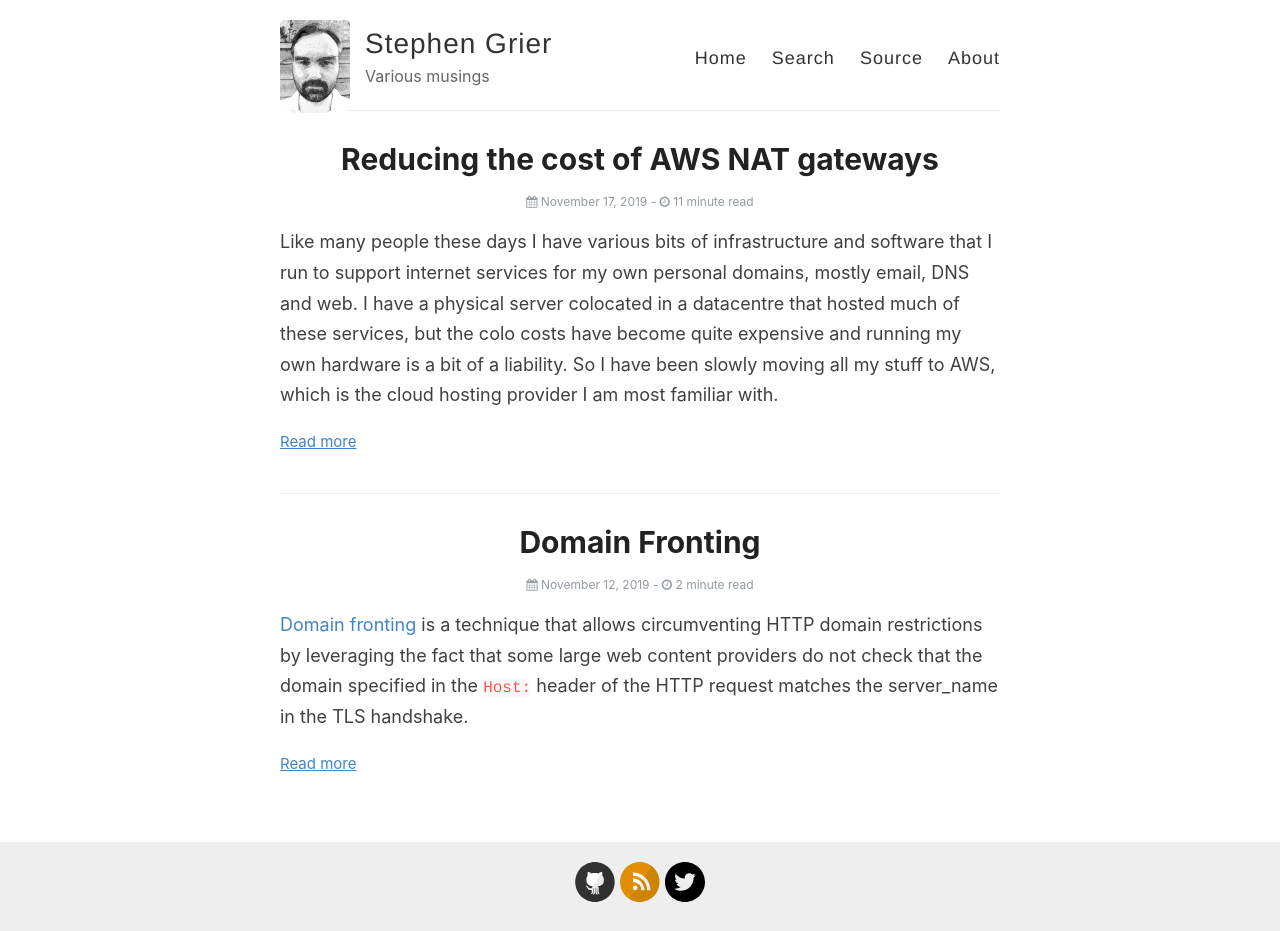
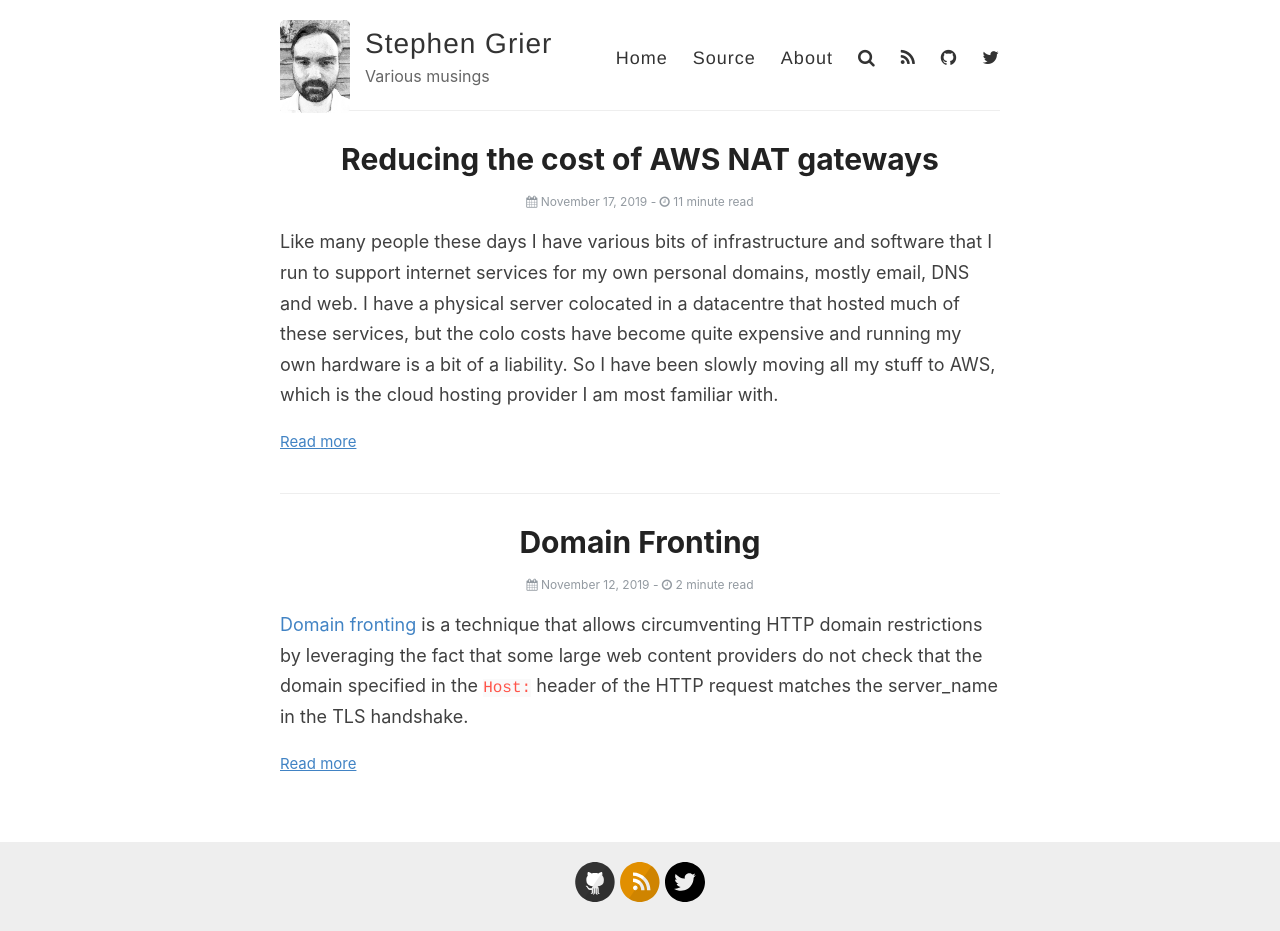
Before and after one commit to stephengrier/www.stephengrier.com, a Jekyll site: the page built from index.html, in a window 1280 px wide. Built offline with Jekyll 4.4.1, drawn with Linux system fonts in a browser that asks for light colours; the list of posts is cut into pages by our own code.

Commit message:
Change the top navigation elements
Change the top navigation elements to add RSS, Twitter and GitHub icons.
Replace the Search option with an icon.

To make sure the page is still accessible the anchor tags include
`aria-label` elements with descriptive text that a screen reader will be
able to read, and the image tag has `aria-hidden="true"` to hide the
icon from screen readers. The image tags also have `title` elements to
generate tooltips.

```diff
--- a/_layouts/default.html
+++ b/_layouts/default.html
@@ -28,9 +28,12 @@
 
             <nav>
               <a href="{{ site.baseurl }}/">Home</a>
-              <a href="{{ site.baseurl }}/search">Search</a>
               <a href="https://github.com/stephengrier/www.stephengrier.com">Source</a>
               <a href="{{ site.baseurl }}/about">About</a>
+              <a href="{{ site.baseurl }}/search" aria-label="Search"><i class="fa fa-search" aria-hidden="true" title="Search"></i></a>
+              <a href="{{ site.baseurl }}/feed.xml" aria-label="RSS Feed"><i class="fa fa-rss" aria-hidden="true" title="RSS Feed"></i></a>
+              <a href="https://github.com/{{ site.footer-links.github }}" aria-label="Visit {{ site.name }} on GitHub"><i class="fa fa-github" aria-hidden="true" title="Visit {{ site.name }} on GitHub"></i></a>
+              <a href="https://www.twitter.com/{{ site.footer-links.twitter }}" aria-label="Visit {{ site.name }} on Twitter"><i class="fa fa-twitter" aria-hidden="true" title="Visit {{ site.name }} on Twitter"></i></a>
             </nav>
           </header>
         </div>
```
